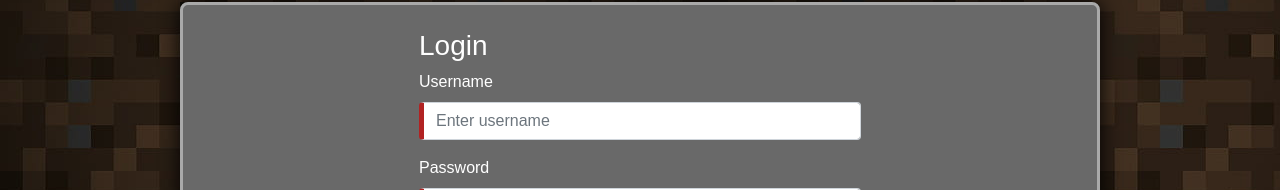
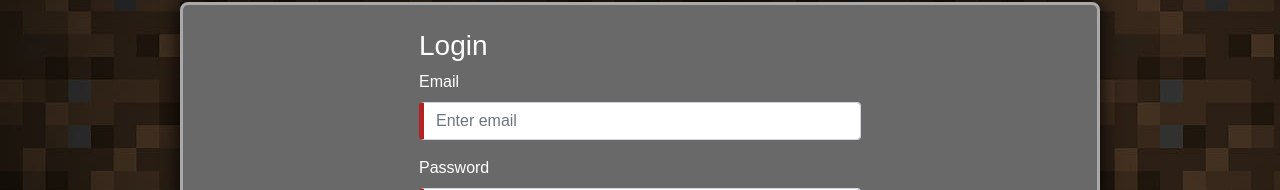
Before and after one commit to jernejakrajcar/minecraft-guide, an Angular app: page /login in a window 1280 px wide. Shown: the part 125-315 px from the top of the page. Built offline with nearby package versions, Linux system fonts and the light colour scheme.

Commit message:
login and register components

```diff
--- a/package.json
+++ b/package.json
@@ -3,7 +3,7 @@
   "version": "0.0.0",
   "scripts": {
     "ng": "ng",
-    "start": "ng serve",
+    "start": "ng serve --proxy-config proxy.config.json",
     "build": "ng build",
     "test": "ng test",
     "lint": "ng lint",
--- a/src/app/auth/components/login/login.component.html
+++ b/src/app/auth/components/login/login.component.html
@@ -3,9 +3,9 @@
     <h3>Login</h3>
     <form #f="ngForm" (ngSubmit)="onSubmit(f)">
       <div class="mb-3">
-        <label for="loginUsername" class="form-label">Username</label>
-        <input type="text" name="username" ngModel required #username="ngModel"
-        class="form-control" id="loginUsername" placeholder="Enter username">
+        <label for="loginEmail" class="form-label">Email</label>
+        <input type="email" name="email" ngModel required #email="ngModel"
+        class="form-control" id="loginEmail" placeholder="Enter email">
       </div>
       <div class="mb-3">
         <label for="loginPassword" class="form-label">Password</label>
--- a/src/app/auth/components/login/login.component.ts
+++ b/src/app/auth/components/login/login.component.ts
@@ -8,9 +8,6 @@ import { AuthService } from 'src/app/auth/services/auth.service';
   styleUrls: ['./login.component.scss']
 })
 export class LoginComponent implements OnInit {
-
-  x: any = " ";
-  err: any = " ";
 
   constructor(private authService: AuthService) { }
 
@@ -23,9 +20,9 @@ export class LoginComponent implements OnInit {
       next: x => console.log('User logged in'),
       error: err => console.log(err)
     };
-
     this.authService.login(f.value).subscribe(loginObserver);
-
+    console.log(f.value); //{ first: '', last: ''}
+    console.log(f.valid); //false
   }
 
 }
--- a/src/app/auth/components/register/register.component.html
+++ b/src/app/auth/components/register/register.component.html
@@ -3,9 +3,9 @@
     <h3>Registration</h3>
     <form #f="ngForm" (ngSubmit)="onSubmit(f)">
       <div class="mb-3">
-        <label for="registerUsername" class="form-label">Username</label>
-        <input type="text" name="username" ngModel required #username="ngModel"
-        class="form-control" id="registerUsername" placeholder="Enter username">
+        <label for="registerName" class="form-label">Username</label>
+        <input type="text" name="name" ngModel required #name="ngModel"
+        class="form-control" id="registerName" placeholder="Enter username">
       </div>
       <div class="mb-3">
         <label for="registerEmail" class="form-label">Email</label>
--- a/src/app/auth/components/register/register.component.ts
+++ b/src/app/auth/components/register/register.component.ts
@@ -1,5 +1,6 @@
 import { Component, OnInit } from '@angular/core';
 import { NgForm } from '@angular/forms';
+import { AuthService } from 'src/app/auth/services/auth.service';
 
 @Component({
   selector: 'app-register',
@@ -8,12 +9,18 @@ import { NgForm } from '@angular/forms';
 })
 export class RegisterComponent implements OnInit {
 
-  constructor() { }
+  constructor(private authService: AuthService) { }
 
   ngOnInit(): void {
   }
 
   onSubmit(f: NgForm) {
+
+    const registerObserver = {
+      next: x => console.log("New user created"),
+      error: err => console.log(err)
+    };
+    this.authService.register(f.value).subscribe(registerObserver);
     console.log(f.value); //{ first: '', last: ''}
     console.log(f.valid); //false
   }
--- a/src/app/auth/services/auth.service.ts
+++ b/src/app/auth/services/auth.service.ts
@@ -7,19 +7,26 @@ import { map } from 'rxjs/operators';
 })
 export class AuthService {
 
-  authUrl = "http://localhost:8080/api/users/";
+  authUrl = "/api/users";
 
-  constructor(private http: HttpClient ) {  }
+  constructor(private http: HttpClient ) { }
 
-    login(email:string, password:string) {
+    login(model: any) {
 
-      return this.http.post(this.authUrl, {email,password}).pipe(
+      return this.http.get(this.authUrl, model).pipe(
         map((response: any) => {
           const user = response;
-          localStorage.setItem('email', user.email);
+          console.log(user.email);
+          if(user.result.succeeded) {
+            localStorage.setItem('email', user.email);
+          }
         })
       );
     }
 
+    register(model: any) {
+      return this.http.post(this.authUrl, model);
+    }
+
 
 }
--- a/src/app/craft/craft-detail/craft-detail.component.ts
+++ b/src/app/craft/craft-detail/craft-detail.component.ts
@@ -12,7 +12,7 @@ import { Craft } from '../models/craft.model';
 })
 export class CraftDetailComponent implements OnInit, OnDestroy {
 
-  id: number;
+  id: number = 0;
   craft: Craft;
   craftSub$: Subscription;
 
--- a/src/app/craft/craft-list/craft-list.component.ts
+++ b/src/app/craft/craft-list/craft-list.component.ts
@@ -23,7 +23,6 @@ export class CraftListComponent implements OnInit {
 
   ngOnInit(): void {
     this.crafts$ = this.craftService.getCraftsFromHttp();
-
     this.navbarService.title.next('Crafting Guide');
 
   }
--- a/src/app/navbar/navbar.component.html
+++ b/src/app/navbar/navbar.component.html
@@ -1,5 +1,5 @@
 <nav>
-  <h1>{{ title$ | async }}</h1>
+  <h1 routerLink="/">{{ title$ | async }}</h1>
 
   <ul>
     <li>
@@ -16,5 +16,12 @@
 
   </ul>
 
+  <!-- <ul>
+    <li>
+      <h3>user email</h3>
+    </li>
+
+  </ul> -->
+
   <button routerLink="crafts/add" *ngIf="!router.url.includes('crafts/add')">Add</button>
 </nav>
```
Also changed, not shown: proxy.config.json (added, +8 -0 lines).
